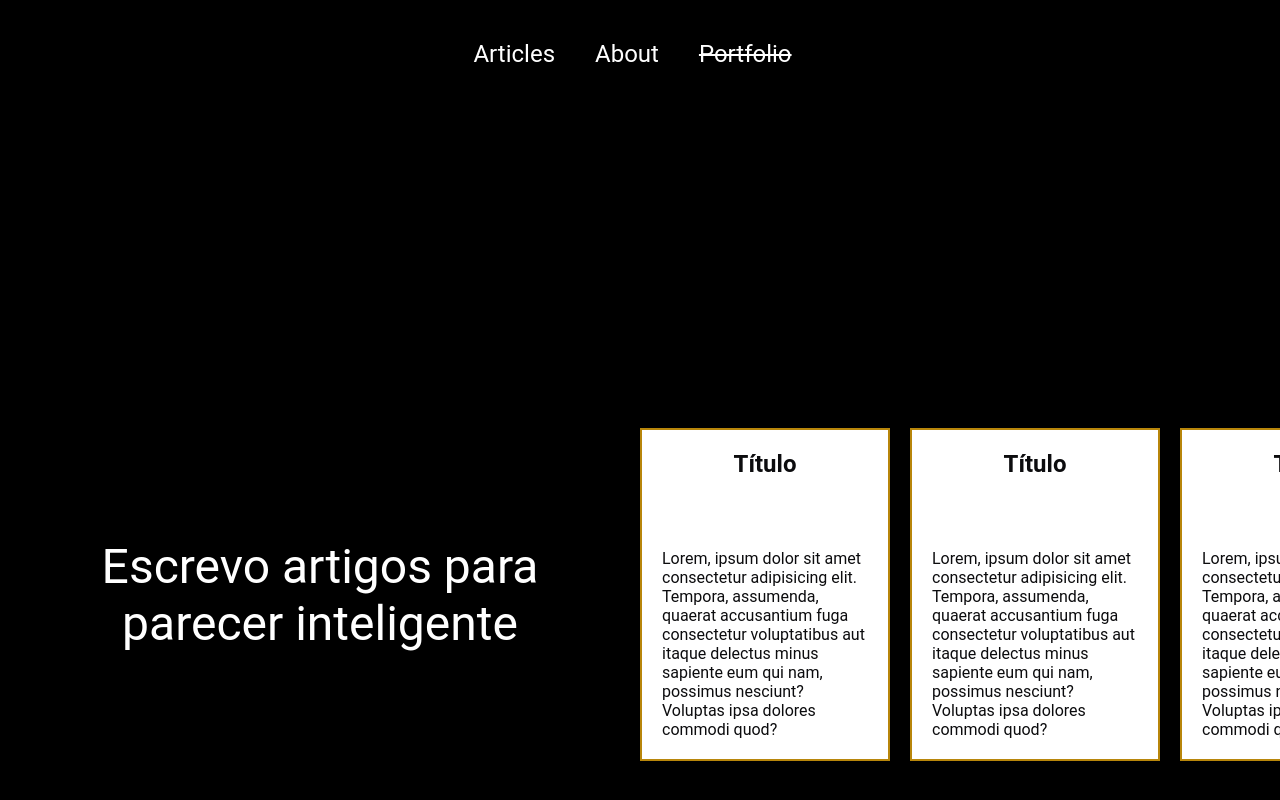
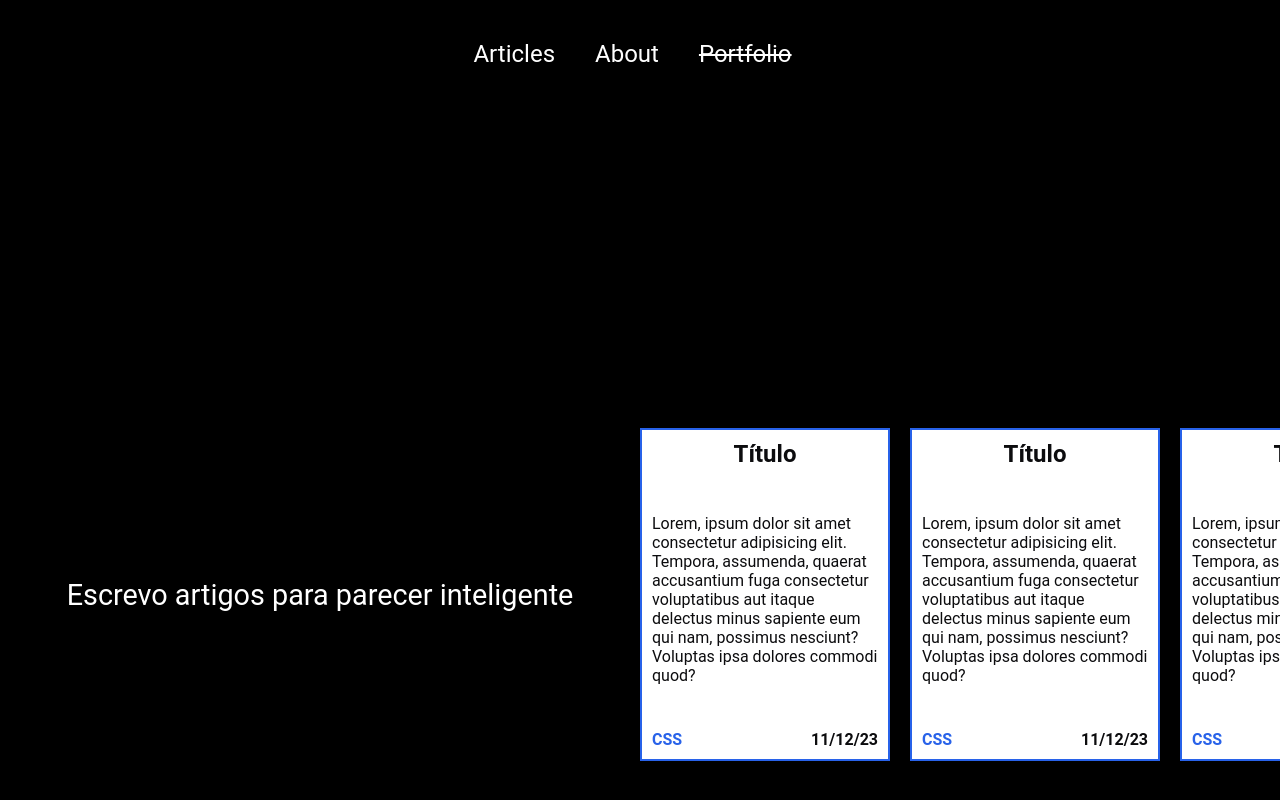
Before and after one commit to renatomagnus/blog, a Next.js app: page / in a window 1280 px wide. Built offline with nearby package versions, Linux system fonts and the light colour scheme; a web font is replaced by a local one.

Commit message:
posts adjustments

```diff
--- a/src/components/posts/index.js
+++ b/src/components/posts/index.js
@@ -6,7 +6,7 @@ const Posts = () => {
           <p>Escrevo artigos para parecer inteligente</p>
         </div>
         <div className="posts-items">
-          <div className="post-item">
+          <a href="#" className="post-item">
             <h2>Título</h2>
             <p>
               Lorem, ipsum dolor sit amet consectetur adipisicing elit. Tempora,
@@ -14,8 +14,12 @@ const Posts = () => {
               itaque delectus minus sapiente eum qui nam, possimus nesciunt?
               Voluptas ipsa dolores commodi quod?
             </p>
-          </div>
-          <div className="post-item">
+            <div className="post-footer">
+              <p className="post-theme">CSS</p>
+              <p className="post-date">11/12/23</p>
+            </div>
+          </a>
+          <a href="#" className="post-item">
             <h2>Título</h2>
             <p>
               Lorem, ipsum dolor sit amet consectetur adipisicing elit. Tempora,
@@ -23,8 +27,12 @@ const Posts = () => {
               itaque delectus minus sapiente eum qui nam, possimus nesciunt?
               Voluptas ipsa dolores commodi quod?
             </p>
-          </div>
-          <div className="post-item">
+            <div className="post-footer">
+              <p className="post-theme">CSS</p>
+              <p className="post-date">11/12/23</p>
+            </div>
+          </a>
+          <a href="#" className="post-item">
             <h2>Título</h2>
             <p>
               Lorem, ipsum dolor sit amet consectetur adipisicing elit. Tempora,
@@ -32,8 +40,12 @@ const Posts = () => {
               itaque delectus minus sapiente eum qui nam, possimus nesciunt?
               Voluptas ipsa dolores commodi quod?
             </p>
-          </div>
-          <div className="post-item">
+            <div className="post-footer">
+              <p className="post-theme">CSS</p>
+              <p className="post-date">11/12/23</p>
+            </div>
+          </a>
+          <a href="#" className="post-item">
             <h2>Título</h2>
             <p>
               Lorem, ipsum dolor sit amet consectetur adipisicing elit. Tempora,
@@ -41,8 +53,12 @@ const Posts = () => {
               itaque delectus minus sapiente eum qui nam, possimus nesciunt?
               Voluptas ipsa dolores commodi quod?
             </p>
-          </div>
-          <div className="post-item">
+            <div className="post-footer">
+              <p className="post-theme">CSS</p>
+              <p className="post-date">11/12/23</p>
+            </div>
+          </a>
+          <a href="#" className="post-item">
             <h2>Título</h2>
             <p>
               Lorem, ipsum dolor sit amet consectetur adipisicing elit. Tempora,
@@ -50,44 +66,11 @@ const Posts = () => {
               itaque delectus minus sapiente eum qui nam, possimus nesciunt?
               Voluptas ipsa dolores commodi quod?
             </p>
-          </div>
-          <div className="post-item">
-            <h2>Título</h2>
-            <p>
-              Lorem, ipsum dolor sit amet consectetur adipisicing elit. Tempora,
-              assumenda, quaerat accusantium fuga consectetur voluptatibus aut
-              itaque delectus minus sapiente eum qui nam, possimus nesciunt?
-              Voluptas ipsa dolores commodi quod?
-            </p>
-          </div>
-          <div className="post-item">
-            <h2>Título</h2>
-            <p>
-              Lorem, ipsum dolor sit amet consectetur adipisicing elit. Tempora,
-              assumenda, quaerat accusantium fuga consectetur voluptatibus aut
-              itaque delectus minus sapiente eum qui nam, possimus nesciunt?
-              Voluptas ipsa dolores commodi quod?
-            </p>
-          </div>
-          <div className="post-item">
-            <h2>Título</h2>
-            <p>
-              Lorem, ipsum dolor sit amet consectetur adipisicing elit. Tempora,
-              assumenda, quaerat accusantium fuga consectetur voluptatibus aut
-              itaque delectus minus sapiente eum qui nam, possimus nesciunt?
-              Voluptas ipsa dolores commodi quod?
-            </p>
-          </div>
-          <div className="post-item">
-            <h2>Título</h2>
-            <p>
-              Lorem, ipsum dolor sit amet consectetur adipisicing elit. Tempora,
-              assumenda, quaerat accusantium fuga consectetur voluptatibus aut
-              itaque delectus minus sapiente eum qui nam, possimus nesciunt?
-              Voluptas ipsa dolores commodi quod?
-            </p>
-          </div>
-
+            <div className="post-footer">
+              <p className="post-theme">CSS</p>
+              <p className="post-date">11/12/23</p>
+            </div>
+          </a>
         </div>
         <div className="cat-articles">
           <p>Espero que tenha funcionado</p>
--- a/src/components/posts/styles.css
+++ b/src/components/posts/styles.css
@@ -21,12 +21,12 @@
   display: flex;
   align-items: center;
   justify-content: center;
-  padding: 0 20px;
+  padding: 0 10px;
 }
 .posts-container .posts-content .cat-articles p {
   color: white;
   font-size: 1.125rem;
-  font-size: clamp(1rem, 4.5vw, 3rem);
+  font-size: clamp(1rem, 2.5vw, 1.8rem);
   text-align: center;
   width: 50vw;
   text-wrap: balance;
@@ -39,8 +39,8 @@
   width: 250px;
   aspect-ratio: 9 / 12;
   background-color: white;
-  border: 2px solid darkgoldenrod;
-  padding: 20px;
+  border: 2px solid #2862E9;
+  padding: 10px;
   display: flex;
   flex-direction: column;
   justify-content: space-between;
@@ -54,6 +54,17 @@
   margin-top: 20px;
   overflow: hidden;
 }
+.posts-container .posts-content .post-item .post-footer {
+  display: flex;
+  justify-content: space-between;
+  font-weight: bold;
+}
+.posts-container .posts-content .post-item .post-footer .post-theme {
+  color: #2862E9;
+}
+.posts-container .posts-content .post-item .post-footer .post-date {
+  text-align: end;
+}
 .posts-container .posts-content .post-image {
   height: 40vh;
   object-fit: cover;
@@ -64,7 +75,6 @@
     gap: 10px;
   }
   .posts-container .posts-content .posts-items .post-item {
-    padding: 10px 5px 10px 10px;
     width: 200px;
     height: 300px;
     font-size: 14px;
@@ -81,6 +91,9 @@
   }
 }
 @media (max-width: 350px) {
+  .posts-container .posts-content {
+    margin-top: 35vh;
+  }
   .posts-container .posts-content .cat-articles {
     width: 40vw;
   }
--- a/src/components/posts/styles.less
+++ b/src/components/posts/styles.less
@@ -1,3 +1,5 @@
+@color-css: #2862E9;
+
 .posts-container {
   overflow-x: auto;
   &::-webkit-scrollbar {
@@ -20,11 +22,11 @@
       display: flex;
       align-items: center;
       justify-content: center;
-      padding: 0 20px;
+      padding: 0 10px;
       p {
         color: white;
         font-size: 1.125rem;
-        font-size: clamp(1rem, 4.5vw, 3rem);
+        font-size: clamp(1rem, 2.5vw, 1.8rem);
         text-align: center;
         width: 50vw;
         text-wrap: balance;
@@ -38,8 +40,8 @@
       width: 250px;
       aspect-ratio: 9 / 12;
       background-color: white;
-      border: 2px solid darkgoldenrod;
-      padding: 20px;
+      border: 2px solid @color-css;
+      padding: 10px;
       display: flex;
       flex-direction: column;
       justify-content: space-between;
@@ -51,6 +53,17 @@
         color: #0c0c0e;
         margin-top: 20px;
         overflow: hidden;
+      }
+      .post-footer {
+        display: flex;
+        justify-content: space-between;
+        font-weight: bold;
+        .post-theme {
+          color: @color-css;
+        }
+        .post-date {
+          text-align: end;
+        }
       }
     }
     .post-image {
@@ -64,11 +77,10 @@
       .posts-items {
         gap: 10px;
         .post-item {
-          padding: 10px 5px 10px 10px;
           width: 200px;
           height: 300px;
           font-size: 14px;
-          text-wrap:balance;
+          text-wrap: balance;
         }
       }
       .cat-articles {
@@ -88,6 +100,7 @@
   }
   @media (max-width: 350px) {
     .posts-content {
+        margin-top: 35vh;
       .cat-articles {
         width: 40vw;
       }
--- a/src/styles/globals.css
+++ b/src/styles/globals.css
@@ -105,12 +105,12 @@ nav ul li {
   display: flex;
   align-items: center;
   justify-content: center;
-  padding: 0 20px;
+  padding: 0 10px;
 }
 .posts-container .posts-content .cat-articles p {
   color: white;
   font-size: 1.125rem;
-  font-size: clamp(1rem, 4.5vw, 3rem);
+  font-size: clamp(1rem, 2.5vw, 1.8rem);
   text-align: center;
   width: 50vw;
   text-wrap: balance;
@@ -123,8 +123,8 @@ nav ul li {
   width: 250px;
   aspect-ratio: 9 / 12;
   background-color: white;
-  border: 2px solid darkgoldenrod;
-  padding: 20px;
+  border: 2px solid #2862E9;
+  padding: 10px;
   display: flex;
   flex-direction: column;
   justify-content: space-between;
@@ -138,6 +138,17 @@ nav ul li {
   margin-top: 20px;
   overflow: hidden;
 }
+.posts-container .posts-content .post-item .post-footer {
+  display: flex;
+  justify-content: space-between;
+  font-weight: bold;
+}
+.posts-container .posts-content .post-item .post-footer .post-theme {
+  color: #2862E9;
+}
+.posts-container .posts-content .post-item .post-footer .post-date {
+  text-align: end;
+}
 .posts-container .posts-content .post-image {
   height: 40vh;
   object-fit: cover;
@@ -148,7 +159,6 @@ nav ul li {
     gap: 10px;
   }
   .posts-container .posts-content .posts-items .post-item {
-    padding: 10px 5px 10px 10px;
     width: 200px;
     height: 300px;
     font-size: 14px;
@@ -165,6 +175,9 @@ nav ul li {
   }
 }
 @media (max-width: 350px) {
+  .posts-container .posts-content {
+    margin-top: 35vh;
+  }
   .posts-container .posts-content .cat-articles {
     width: 40vw;
   }
@@ -177,13 +190,18 @@ nav ul li {
   width: 100vw;
 }
 #portfolio .portfolio-content {
-  width: 40vw;
+  width: 400px;
 }
 #portfolio .portfolio-content p {
   font-size: 18px;
   margin-bottom: 30px;
   text-align: center;
   text-wrap: balance;
+}
+@media (max-width: 450px) {
+  #portfolio .portfolio-content {
+    width: 300px;
+  }
 }
 .about-container {
   margin-top: 20vh;
```
Also changed, not shown: src/pages/portfolio/styles.css (+6 -1 lines), src/pages/portfolio/styles.less (+6 -1 lines). Lines whose indentation alone changed are shown as unchanged.
